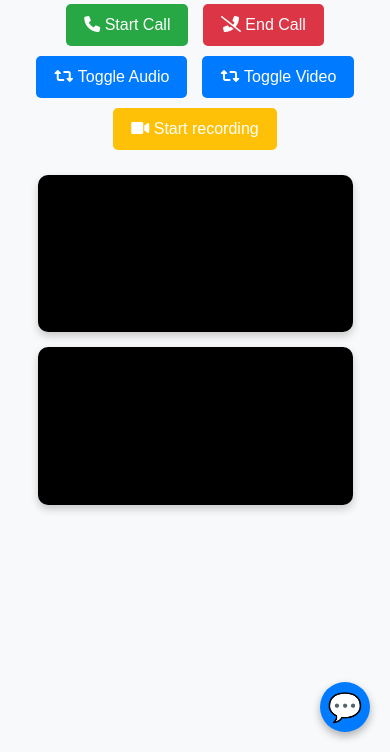
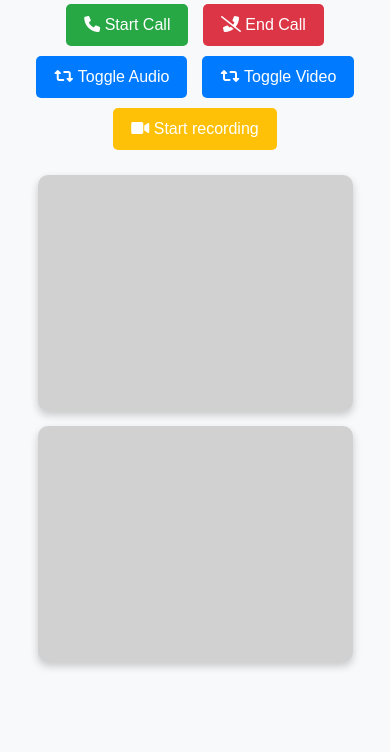
Before and after one commit to Coconutmomoko/theralink25, a plain HTML site: page frontend/index.html in a window 390 px wide. Shown: the part 92-844 px from the top of the page. Drawn offline with nearby package versions, Linux system fonts and the light colour scheme; no server answers.

Commit message:
Refactor CSS styles for improved layout and responsiveness

```diff
--- a/frontend/style.css
+++ b/frontend/style.css
@@ -1,5 +1,5 @@
 body {
-  font-family: 'Arial', sans-serif;
+  font-family: "Arial", sans-serif;
   text-align: center;
   background: #f8f9fa;
   margin: 0;
@@ -18,10 +18,13 @@ h1 {
 
 video {
   width: 45%;
+  aspect-ratio: 4/3;
+  object-fit: cover;
+  transform: scaleX(-1);
   max-width: 500px;
   border-radius: 10px;
   box-shadow: 0px 4px 8px rgba(0, 0, 0, 0.2);
-  background: black;
+  background: #33333333;
 }
 
 #video-grid {
@@ -52,7 +55,8 @@ button {
   color: white;
 }
 
-#toggle-audio, #toggle-video {
+#toggle-audio,
+#toggle-video {
   background: #007bff;
   color: white;
 }
@@ -121,7 +125,6 @@ h2 {
   display: none; /* Hide the img tag */
 }
 
-
 @media (max-width: 768px) {
   #video-grid {
     flex-direction: column;
@@ -144,11 +147,15 @@ h2 {
     margin-bottom: 5px; /* Reduced margin for smaller screens */
   }
 
+  #chat-icon {
+    top: 10px;
+    right: 10px;
+  }
+
   #chat-icon img {
     width: 35px; /* Smaller icon for mobile */
     height: 35px;
   }
-
 }
 
 @media (max-width: 480px) {
@@ -165,7 +172,6 @@ h2 {
   padding: 0;
   margin-bottom: 10px;
 }
-
 
 #message-container {
   position: flex;
@@ -207,5 +213,5 @@ h2 {
 }
 
 #close-chat:hover {
-  background-color: #007bff;/* Darker red when hovering */
+  background-color: #007bff; /* Darker red when hovering */
 }
```
